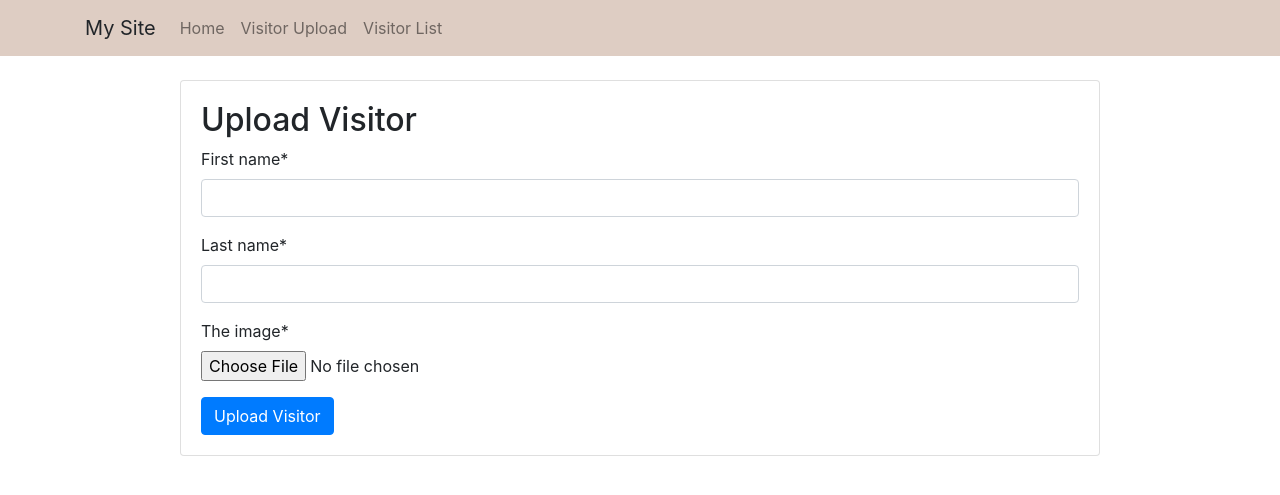
After one commit to adamjstern/djangoDemo, a Django app: page /upload/visitorUpload/ in a window 1280 px wide. The commit adds this page. Shown: the top 495 px of the page. Run offline with Django 3.2, Linux system fonts and the light colour scheme; some libraries are stand-ins or nearby versions.

Commit message:
Added forms for visitor, added list view, added basic styling.

```diff
--- a/demoSite/mysite/mysite/settings.py
+++ b/demoSite/mysite/mysite/settings.py
@@ -38,7 +38,10 @@ INSTALLED_APPS = [
     'django.contrib.sessions',
     'django.contrib.messages',
     'django.contrib.staticfiles',
+    'crispy_forms',
 ]
+
+CRISPY_TEMPLATE_PACK = 'bootstrap4'
 
 MIDDLEWARE = [
     'django.middleware.security.SecurityMiddleware',
@@ -51,6 +54,7 @@ MIDDLEWARE = [
 ]
 
 ROOT_URLCONF = 'mysite.urls'
+
 
 TEMPLATES = [
     {
--- /dev/null
+++ b/demoSite/mysite/userUpload/forms.py
@@ -0,0 +1,9 @@
+from django import forms
+
+from .models import Visitor
+
+
+class VisitorForm(forms.ModelForm):
+    class Meta:
+        model = Visitor
+        fields = ('first_name', 'last_name', 'the_image')
--- a/demoSite/mysite/userUpload/models.py
+++ b/demoSite/mysite/userUpload/models.py
@@ -1,5 +1,14 @@
 from django.db import models
 
 # Create your models here.
-class userImage(models.Model):
+class Visitor(models.Model):
 	the_image = models.ImageField(upload_to='media/images/', null=True)
+	first_name = models.CharField(max_length=100)
+	last_name = models.CharField(max_length=100)
+
+	def __str__(self):
+		return (self.first_name + self.last_name)
+
+	def delete(self, *args, **kwargs):
+		self.the_image.delete()
+		super().delete(*args, **kwargs)
--- /dev/null
+++ b/demoSite/mysite/userUpload/templates/userUpload/base.html
@@ -0,0 +1,48 @@
+{% load static %}<!doctype html>
+<html lang="en">
+<head>
+  <meta charset="utf-8">
+  <meta name="viewport" content="width=device-width, initial-scale=1, shrink-to-fit=no">
+  <link rel="stylesheet" href="https://stackpath.bootstrapcdn.com/bootstrap/4.1.3/css/bootstrap.min.css" integrity="sha384-MCw98/SFnGE8fJT3GXwEOngsV7Zt27NXFoaoApmYm81iuXoPkFOJwJ8ERdknLPMO" crossorigin="anonymous">
+  <link rel="stylesheet" type="text/css" href="{% static 'css/app.css' %}">
+  <title>{% block title %}My Site{% endblock %}</title>
+</head>
+<body>
+  <nav class="navbar navbar-expand-lg navbar-light mb-4" style="background-color:#decdc3">
+    <div class="container">
+      <a class="navbar-brand">My Site</a>
+      <button class="navbar-toggler" type="button" data-toggle="collapse" data-target="#navbarSupportedContent" aria-controls="navbarSupportedContent" aria-expanded="false" aria-label="Toggle navigation">
+        <span class="navbar-toggler-icon"></span>
+      </button>
+      <div class="collapse navbar-collapse" id="navbarSupportedContent">
+        <ul class="navbar-nav">
+          <li class="nav-item">
+            <a class="nav-link">Home</a>
+          </li>
+          <li class="nav-item">
+            <a class="nav-link">Visitor Upload</a>
+          </li>
+          <li class="nav-item">
+            <a class="nav-link">Visitor List</a>
+          </li>
+        </ul>
+      </div>
+    </div>
+  </nav>
+  <div class="container">
+    <div class="row justify-content-center">
+      <div class="col-lg-10 col-md-12">
+        <div class="card mb-4">
+          <div class="card-body">
+            {% block content %}
+            {% endblock %}
+          </div>
+        </div>
+      </div>
+    </div>
+  </div>
+  <script src="https://code.jquery.com/jquery-3.3.1.slim.min.js" integrity="sha384-q8i/X+965DzO0rT7abK41JStQIAqVgRVzpbzo5smXKp4YfRvH+8abtTE1Pi6jizo" crossorigin="anonymous"></script>
+  <script src="https://cdnjs.cloudflare.com/ajax/libs/popper.js/1.14.3/umd/popper.min.js" integrity="sha384-ZMP7rVo3mIykV+2+9J3UJ46jBk0WLaUAdn689aCwoqbBJiSnjAK/l8WvCWPIPm49" crossorigin="anonymous"></script>
+  <script src="https://stackpath.bootstrapcdn.com/bootstrap/4.1.3/js/bootstrap.min.js" integrity="sha384-ChfqqxuZUCnJSK3+MXmPNIyE6ZbWh2IMqE241rYiqJxyMiZ6OW/JmZQ5stwEULTy" crossorigin="anonymous"></script>
+</body>
+</html>
--- a/demoSite/mysite/userUpload/templates/userUpload/userUpload.html
+++ b/demoSite/mysite/userUpload/templates/userUpload/userUpload.html
@@ -3,7 +3,7 @@
   <form method="post" enctype="multipart/form-data">
     {% csrf_token %}
     <input type="file" name="document">
-    <button type="submit">Upload file</button>
+    <button type="submit">Upload Visitor</button>
   </form>
   {% if url %}
     <p>Uploaded file: <a href="{{ url }}">{{ url }}</a></p>
--- /dev/null
+++ b/demoSite/mysite/userUpload/templates/userUpload/visitorUpload.html
@@ -0,0 +1,12 @@
+{% extends 'userUpload/base.html' %}
+
+{% load crispy_forms_tags %}
+
+{% block content %}
+  <h2>Upload Visitor</h2>
+  <form method="post" enctype="multipart/form-data">
+    {% csrf_token %}
+    {{ form|crispy }}
+    <button type="submit" class="btn btn-primary">Upload Visitor</button>
+  </form>
+{% endblock %}
--- a/demoSite/mysite/userUpload/urls.py
+++ b/demoSite/mysite/userUpload/urls.py
@@ -5,5 +5,7 @@ from . import views
 app_name = 'userUpload'
 urlpatterns = [
 	path('', views.index, name='index'),
-    path('upload/', views.userUpload, name='upload'),
+	path('upload/', views.userUpload, name='upload'),
+	path('visitorUpload/', views.visitorUpload, name='visitorUpload'),
+	path('visitorList/', views.visitorList, name='visitorList')
 ]
--- a/demoSite/mysite/userUpload/views.py
+++ b/demoSite/mysite/userUpload/views.py
@@ -1,13 +1,16 @@
 from django.http import HttpResponseRedirect, HttpResponse
-from django.shortcuts import get_object_or_404, render
+from django.shortcuts import get_object_or_404, render, redirect
 from django.urls import reverse
 from django.views import generic
 from django.core.files.storage import FileSystemStorage
 
+from .forms import VisitorForm
+from .models import Visitor
+
 # Create your views here.
 
 def index(request):
-    return HttpResponse("Hello, world. You're at the upload index.")
+	return HttpResponse("Hello, world. You're at the upload index.")
 
 def userUpload(request):
 	context = {}
@@ -19,3 +22,21 @@ def userUpload(request):
 		name = fs.save(uploaded_file.name, uploaded_file)
 		context['url'] = fs.url(name)
 	return render(request, 'userUpload/userUpload.html', context)
+
+def visitorList(request):
+	visitors = Visitor.objects.all()
+	return render(request, 'userUpload/visitorList.html', {
+		'visitors': visitors
+	})
+
+def visitorUpload(request):
+	if request.method == 'POST':
+		form = VisitorForm(request.POST, request.FILES)
+		if form.is_valid():
+			form.save()
+			return redirect('visitorList')
+	else:
+		form = VisitorForm()
+	return render(request, 'userUpload/visitorUpload.html', {
+		'form': form
+	})
--- a/requirements.txt
+++ b/requirements.txt
@@ -1,4 +1,5 @@
 Django==2.2.7
+django-crispy-forms==1.8.1
 Pillow==6.2.1
 pytz==2019.3
 sqlparse==0.3.0
```
Also changed, not shown: demoSite/mysite/userUpload/templates/userUpload/visitorList.html (added, +36 -0 lines), demoSite/mysite/db.sqlite3, demoSite/mysite/media/media/images/15350540_1375049275852947_970438518898511788_n.jpg (added), demoSite/mysite/media/media/images/15350540_1375049275852947_970438518898511788_n_09WYGF8.jpg (added), demoSite/mysite/media/media/images/15350540_1375049275852947_970438518898511788_n_4HFvd2Q.jpg (added), demoSite/mysite/media/media/images/15350540_1375049275852947_970438518898511788_n_p6a9Hv7.jpg (added), demoSite/mysite/media/media/images/15350540_1375049275852947_970438518898511788_n_th97lZ3.jpg (added), demoSite/mysite/media/media/images/15350540_1375049275852947_970438518898511788_n_w1krXYh.jpg (added), demoSite/mysite/userUpload/migrations/0002_auto_20200117_1910.py (added).
